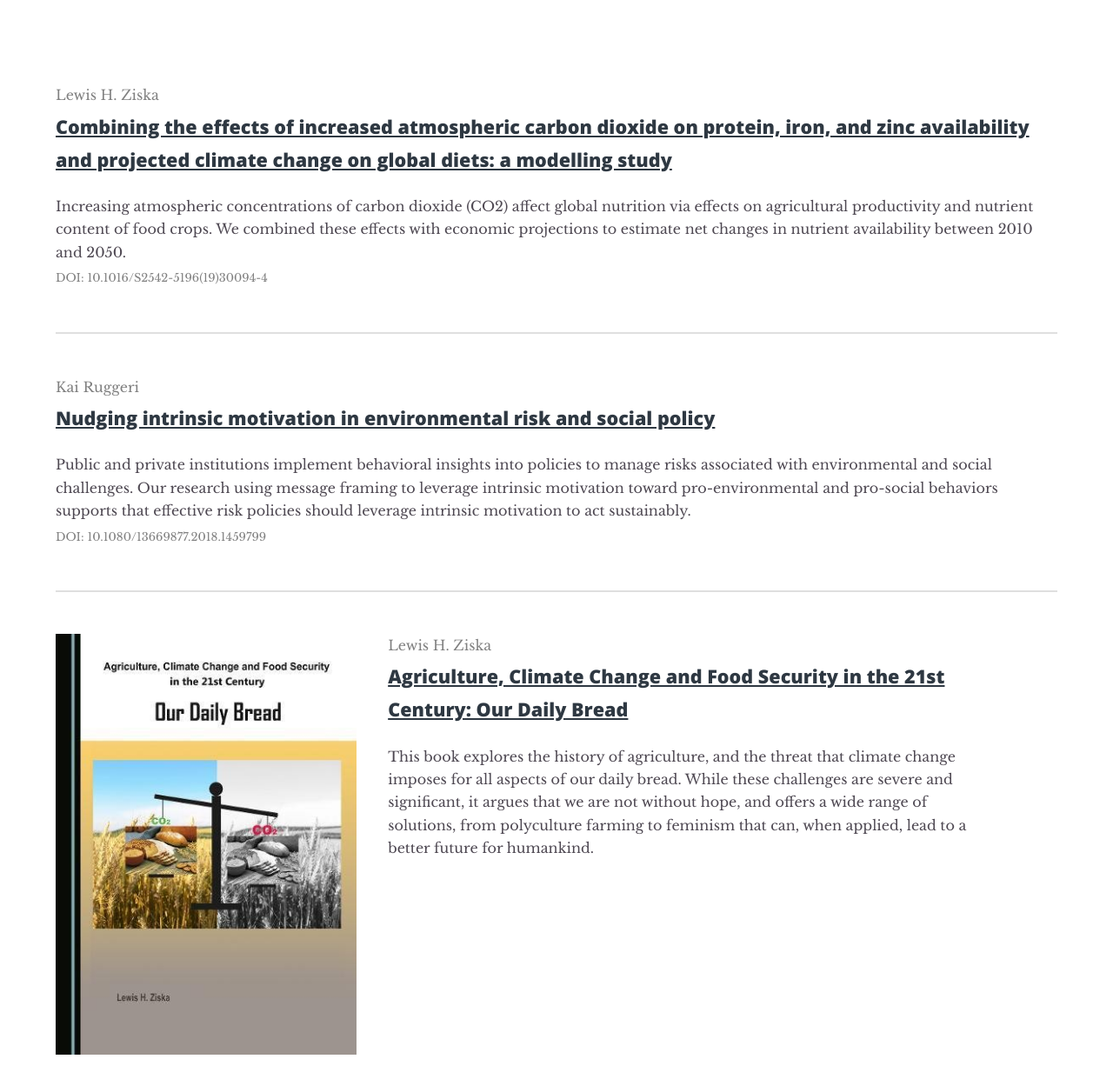
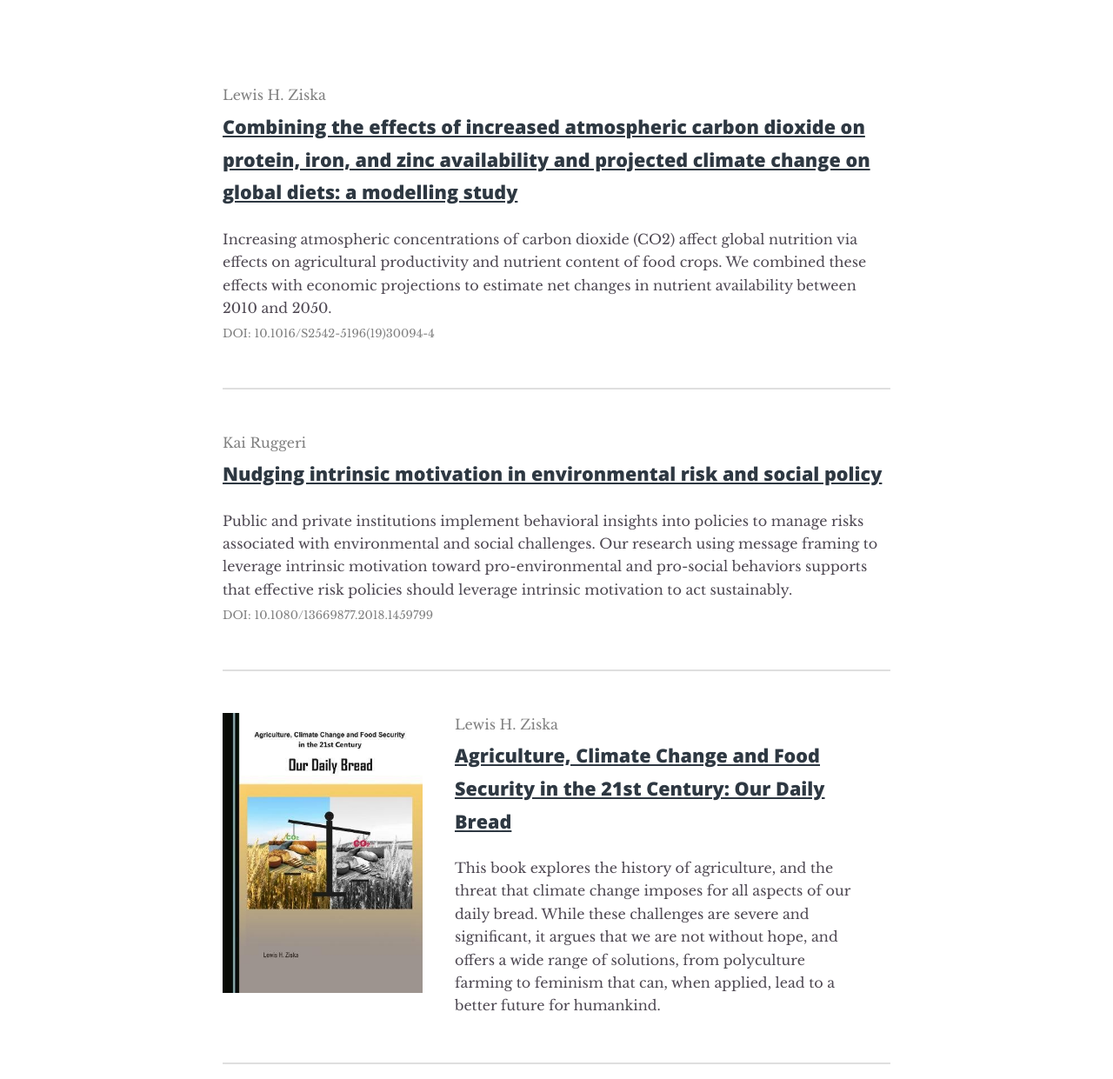
Before and after one commit to teneolepos/carbon-foodprint, a Jekyll site: the page built from blog.html, in a window 1280 px wide and 1400 px high, scrolled down 234 px. Shown: the part 159-1400 px from the top of the window at 87% size. Built offline with Jekyll 4.4.1, drawn with Linux system fonts in a browser that asks for light colours.

Commit message:
Fix blog page inner width

```diff
--- a/css/main.scss
+++ b/css/main.scss
@@ -1976,3 +1976,6 @@ $baseurl: '{{ site.baseurl }}/images';
 		font-size: 1em;
 		letter-spacing: _size(letter-spacing);
 	}
+	.wrapper.style5 .inner {
+		width: 60%;
+	}
```
